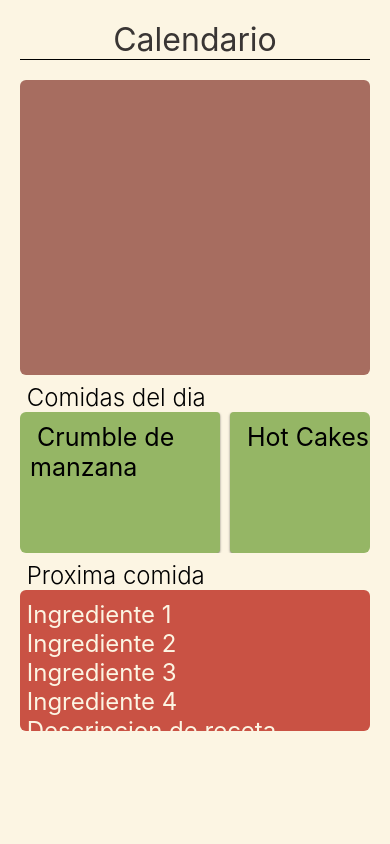
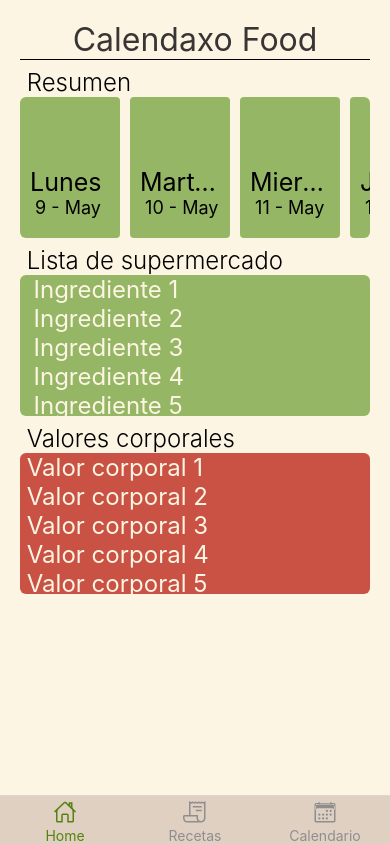
Before and after one commit to SamuelNarciso/CalendaxoFood, a React Native app: screen /Home in a window 390 px wide. Built offline with nearby package versions, Linux system fonts and the light colour scheme.

Commit message:
Navegacion implementada

```diff
--- a/App.tsx
+++ b/App.tsx
@@ -1,7 +1,9 @@
+import { NavigationContainer } from '@react-navigation/native';
 import React from 'react';
 import {
   SafeAreaView, StatusBar
 } from 'react-native';
+import Tabs from './src/navigator/bottomTabNavigation';
 import CalendarioScreen from './src/screens/CalendarioScreen';
 import PrincipalScreen from './src/screens/PrincipalScreen';
 import RecetasScreen from './src/screens/RecetasScreen';
@@ -14,13 +16,16 @@ const App = () => {
   };
 
   return (
-
-    <SafeAreaView style={styles.fondo} >
-      <StatusBar backgroundColor={styles.fondo.backgroundColor} barStyle='dark-content' />
-      {/* <PrincipalScreen /> */}
-      {/* <RecetasScreen/> */}
-      <CalendarioScreen />
-    </SafeAreaView>
+    <NavigationContainer>
+      <SafeAreaView style={styles.fondo} >
+        <StatusBar backgroundColor={styles.fondo.backgroundColor} barStyle='dark-content' />
+        {/* <PrincipalScreen /> */}
+        {/* <RecetasScreen/> */}
+        {/* <CalendarioScreen /> */}
+        <Tabs />
+      </SafeAreaView>
+      {/* Rest of your app code */}
+    </NavigationContainer>
   );
 };
 export default App;
--- /dev/null
+++ b/src/navigator/bottomTabNavigation.tsx
@@ -0,0 +1,61 @@
+import React from 'react';
+
+import { createBottomTabNavigator } from '@react-navigation/bottom-tabs';
+import CalendarioScreen from '../screens/CalendarioScreen';
+import PrincipalScreen from '../screens/PrincipalScreen';
+import RecetasScreen from '../screens/RecetasScreen';
+import { Text } from 'react-native';
+import Icon from 'react-native-vector-icons/Ionicons';
+
+const Tab = createBottomTabNavigator();
+
+function Tabs() {
+    return (
+        <Tab.Navigator
+
+            screenOptions={({ route }) => ({
+                headerShown: false,
+                tabBarActiveTintColor: '#54830F',
+                tabBarStyle: {
+                    backgroundColor: '#E0D0C1',
+                },
+                tabBarIcon: (props) => {
+
+
+                    let iconName: string = '';
+
+                    switch (route.name) {
+                        case 'Home':
+                            iconName="home-outline"
+                            break;
+
+                        case 'Recetas':
+                            iconName="receipt-outline"
+                            break;
+
+                        case 'Calendario':
+                            iconName="calendar-outline"
+                            break;
+
+
+
+                    }
+                    return <Icon name={iconName} size={24} color={props.color} />
+                }
+
+            })}
+
+
+
+        >
+
+            {/* <Tab.Screen name="Home"        options={{tabBarLabelStyle:{ fontWeight:'400', fontSize:18 },tabBarIcon:()=>{ return <Text>Hola </Text> } }} component={PrincipalScreen} /> */}
+            <Tab.Screen name="Home" options={{ tabBarLabelStyle: { fontWeight: '400', fontSize: 14 } }} component={PrincipalScreen} />
+            <Tab.Screen name="Recetas" options={{ tabBarLabelStyle: { fontWeight: '400', fontSize: 14 } }} component={RecetasScreen} />
+            <Tab.Screen name="Calendario" options={{ tabBarLabelStyle: { fontWeight: '400', fontSize: 14 } }} component={CalendarioScreen} />
+        </Tab.Navigator>
+    );
+
+
+}
+export default Tabs;
--- a/src/theme/appTheme.tsx
+++ b/src/theme/appTheme.tsx
@@ -64,7 +64,7 @@ export const styles = StyleSheet.create({
     calendario:{
     backgroundColor: '#A76D60',
     width: '100%',
-    height: '35%',
+    height: '32%',
     borderRadius:6,
     marginTop:20
     }
```
Also changed, not shown: package.json (+7 -1 lines), src/screens/CalendarioScreen.tsx (+0 -38 lines), 3 other files (tests, documents, lock files or other folders).
